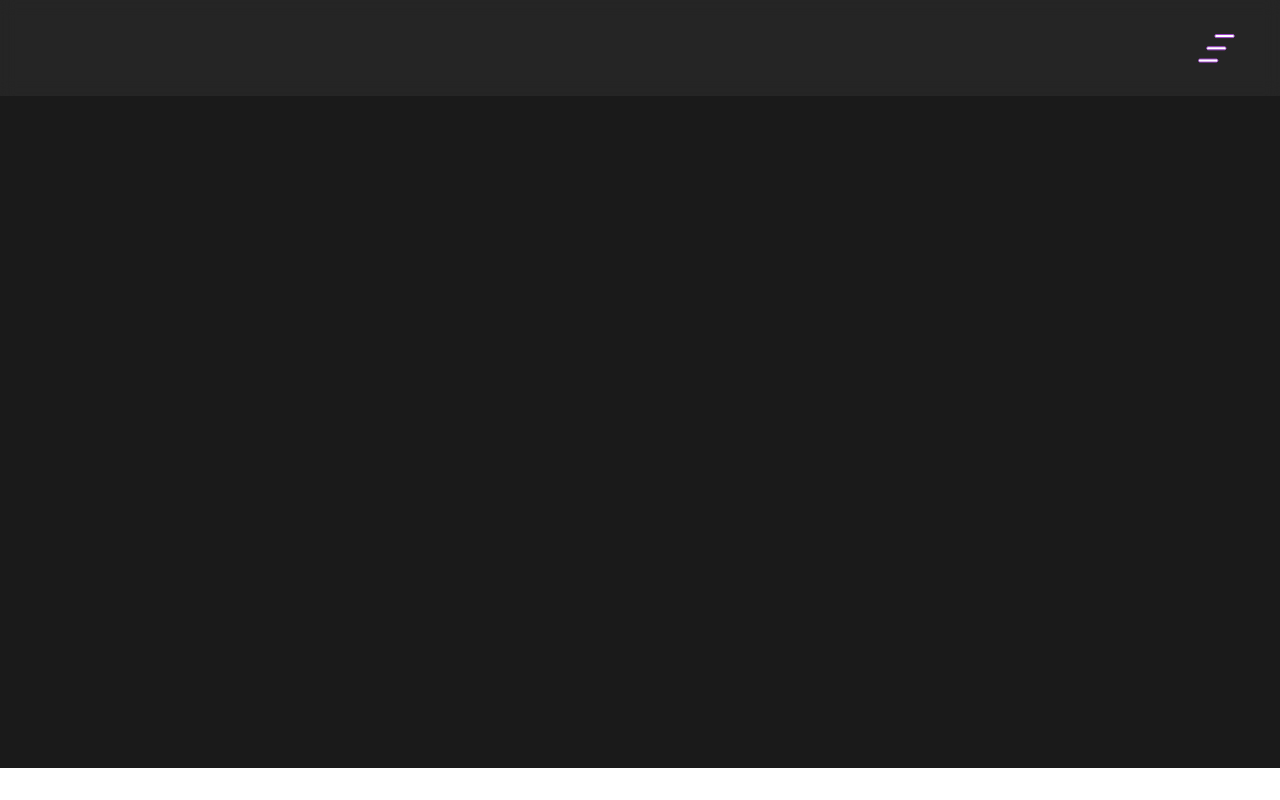
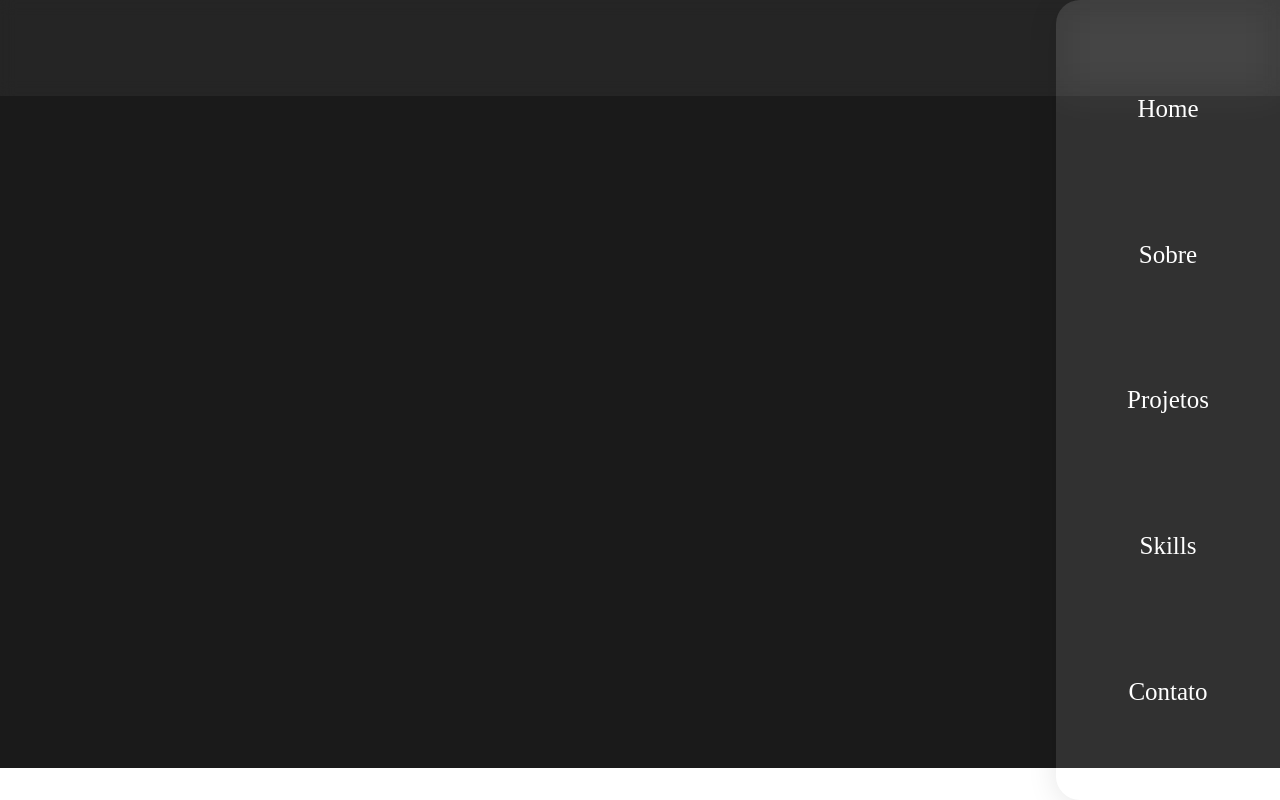
Before and after one commit to LuanMartinsLorenzato/portfolio_giovanna, a Next.js app: page / in a window 1280 px wide. Built offline with nearby package versions, Linux system fonts and the light colour scheme.

Commit message:
Header mobile in progress

```diff
--- a/shared/components/Header/Header.tsx
+++ b/shared/components/Header/Header.tsx
@@ -1,5 +1,8 @@
-import styles from './header.module.scss'
-import menuIcon from '../../../public/assets/menu-icon.svg'
+import styles from './header.module.scss';
+import menuIcon from '../../../public/assets/menu-icon.svg';
+import useWindowResize from '../../hooks/useWindowResize'
+import Link from 'next/link';
+import { useState } from 'react';
 
 const tabs = [
   'Home',
@@ -9,20 +12,51 @@ const tabs = [
   'Contato',
 ]
 
-export default function Header () {
+export default function Header (): JSX.Element {
+  let isMobile = useWindowResize().width < 500 ? true : false;
+  let [showMenuMobile, setShowMenuMobile] = useState(false);
+
+  const handleMenu = () => {
+    setShowMenuMobile(!showMenuMobile);
+  }
+
   return(
     <>
-      <header className={styles.header}>
-        <button>
+      <header className={styles.header} onClick={isMobile ? handleMenu : undefined}>
+        {
+          isMobile ? (
+            <button onClick={handleMenu} className={styles.menuBtn}>
               <img src={menuIcon.src} alt="Menu" />
             </button>
-        {/* {tabs.map(tab =>{
-          return(
-            <button key={tab}>
+          ) :
+          (
+            <nav>
+              {
+                tabs.map(tab => (
+                  <button key={tab} className={styles.tabs}>
                     {tab}
                   </button>
+                ))
+              }
+            </nav>
           )
-        })} */}
+        }
+        {showMenuMobile && (
+          <>
+            <div className={styles.overlay}>
+              <nav>
+                {
+                  tabs.map(tab => (
+                    <button key={tab} className={styles.tabs}>
+                      {tab}
+                    </button>
+                  ))
+                }
+              </nav>
+            </div>
+          </>
+          )
+        }
       </header>
     </>
   )
--- a/shared/components/Header/header.module.scss
+++ b/shared/components/Header/header.module.scss
@@ -5,9 +5,36 @@
 //     @apply stroke-color-pink border-2 border-purple-800;
 // }
 .header{
-    @apply w-full flex justify-end backdrop-blur bg-white/5 h-24;
+    @apply w-full flex justify-end backdrop-blur bg-white/5 h-24 fixed;
 
-    button {
+    .menuBtn {
         @apply pr-[45px] text-color;
     }
+    .overlay {
+        @apply absolute w-screen h-screen bg-black/20
+    }
+    .tabs {
+        @apply text-color text-font font-normal text-font-family;
+    }
+    nav {
+        display: flex;
+        flex-direction: column;
+        position: absolute;
+        justify-content: space-between;
+        top: 0px;
+        right: 0px;
+        height: 100vh;
+        width: 100vw;
+        width: 14rem;
+        border-bottom-left-radius: 1.5rem;
+        border-top-left-radius: 1.5rem;
+        background: rgba(255, 255, 255, 0.1);
+        box-shadow: 0 4px 30px rgba(0, 0, 0, 0.1);
+        backdrop-filter: blur(20px);
+        -webkit-backdrop-filter: blur(20px);
+        padding: 90px 0 90px 0;
+    }
+    // nav {
+    //     @apply flex flex-col h-screen w-56 rounded-bl-3xl rounded-tl-3xl absolute top-0 right-0
+    // }
 }
--- /dev/null
+++ b/shared/hooks/useWindowResize.js
@@ -0,0 +1,26 @@
+import { useState, useEffect } from 'react'
+
+function getWindowDimensions() {
+    const { innerWidth: width, innerHeight: height } = window
+    return {
+      width,
+      height,
+    }
+}
+
+  export default function useWindowResize() {
+    const [windowDimensions, setWindowDimensions] = useState({width: 0, height: 0}) // <-- don't invoke here
+
+    useEffect(() => {
+        function handleResize() {
+            setWindowDimensions(getWindowDimensions())
+        }
+
+        handleResize() // <-- invoke this on component mount
+        window.addEventListener('resize', handleResize)
+
+        return () => { window.removeEventListener('resize', handleResize) }
+    }, [])
+
+    return windowDimensions
+}
```
Also changed, not shown: modules copy/about/about.module.scss (deleted), modules copy/about/about.tsx (deleted). Lines whose indentation alone changed are shown as unchanged.
